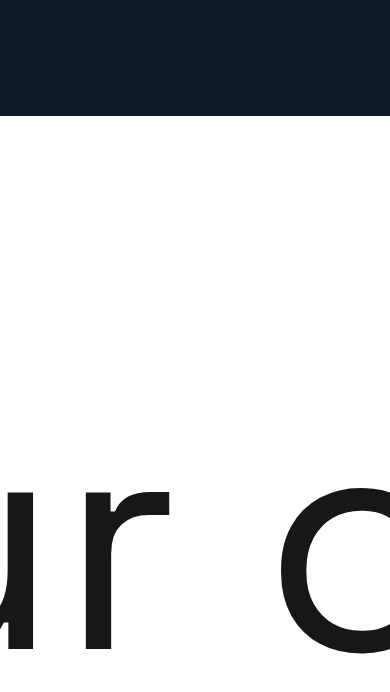
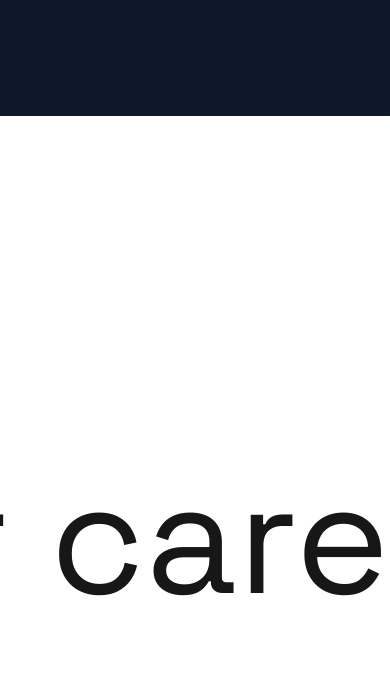
Before and after one commit to hero-programmers/hprogrammers, a Next.js app: page / in a window 390 px wide. Shown: the part 728-1420 px from the top of the page. Built offline with nearby package versions, Linux system fonts and the light colour scheme.

Commit message:
fix(headline): fix scroll transform

```diff
--- a/src/sections/Headline.tsx
+++ b/src/sections/Headline.tsx
@@ -1,7 +1,7 @@
 "use client";
 
 import { useRef } from "react";
-import { easeInOut, motion, useScroll, useTransform } from "framer-motion";
+import { cubicBezier, motion, useScroll, useTransform } from "framer-motion";
 
 const Headline = () => {
   const containerRef = useRef<HTMLElement>(null);
@@ -10,8 +10,8 @@
     offset: ["start start", "end end"],
   });
 
-  const x = useTransform(scrollYProgress, [0, 1], ["0%", "-95%"], {
-    ease: easeInOut,
+  const x = useTransform(scrollYProgress, [0, 1], ["0%", "-100%"], {
+    ease: cubicBezier(0.37, 0, 0.63, 1),
   });
 
   return (
@@ -21,7 +21,7 @@
           style={{
             x,
           }}
-          className="text-nowrap w-fit text-[20rem] md:text-[40rem]"
+          className="text-nowrap w-fit text-[10rem] md:text-[20rem] lg:text-[40rem]"
         >
           Let&apos;s code_ your career & learn as one.
         </motion.p>
```
